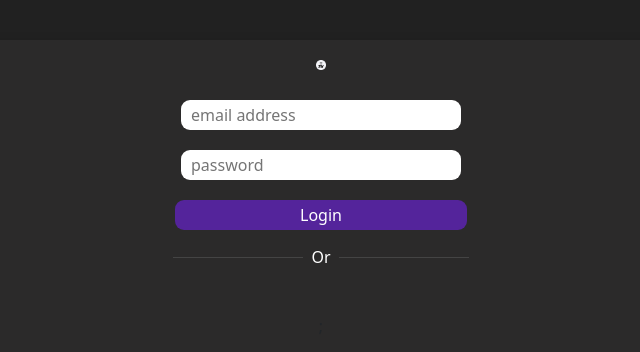
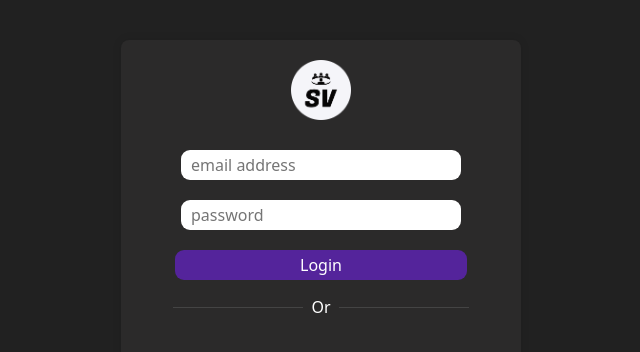
Before and after one commit to SkillVault/skill-vault, a React (Vite) app: page /login in a window 1280 px wide. Shown: the part 160-512 px from the top of the page, without its empty margins (319-959 px from the left). Built offline with nearby package versions, Linux system fonts and the light colour scheme.

Commit message:
fixed every bugs

```diff
--- a/src/pages/landingpage/LandingPage.css
+++ b/src/pages/landingpage/LandingPage.css
@@ -9,7 +9,7 @@
   top: 0;
   left: 0;
   width: 100%;
-  height: 100%;
+  height: 100vh;
   object-fit: cover;
   opacity: 0.15;
 }
@@ -22,20 +22,24 @@
 }
 
 .details-card {
+
   display: flex;
   justify-content: center;
   align-items: center;
-  max-width: 320px;
+  max-width: 360px;
   min-width: 180px;
-
-  height: 320px;
   min-height: 320px;
   background-color: rgba(255, 255, 255, 0.259);
   border-radius: 10px;
   padding: 2rem;
+
+  margin: 25px auto;
+  margin-bottom: 40px;
+}
+
+.details-card p {
+  font-size: 18px;
   text-align: center;
-  margin: 0 auto;
-  margin-bottom: 40px;
 }
 
 #sign-up-button {
--- a/src/pages/landingpage/LandingPage.jsx
+++ b/src/pages/landingpage/LandingPage.jsx
@@ -18,7 +18,7 @@ const LandingPage = () => (
         className="background-image"
       />
       <div className="details-card">
-        <p style={{ maxWidth: "400px", minWidth: "300px", fontSize: "21px" }}>
+        <p style={{  }}>
           Skill Vault is more than just a platform, it's your personalized
           roadmap to mastering the skills you need to achieve your career goals.
           Whether you're a seasoned professional looking to upskill or a budding
--- a/src/pages/loginpage/LoginPage.css
+++ b/src/pages/loginpage/LoginPage.css
@@ -1,12 +1,13 @@
-.login-container {
+.main-container {
   display: flex;
   align-items: center;
   justify-content: center;
   height: 100vh;
+
   background-color: #212121;
 }
 
-.container {
+.login-container {
   height: 400px;
   width: 400px;
   display: flex;
@@ -17,13 +18,14 @@
   box-shadow: 0 0 10px rgba(0, 0, 0, 0.1);
 }
 
-.container img {
-  padding: 20px;
-  width: 50px;
-  height: 50px;
+.login-container gbtn{
+  width: 200px;
 }
 
-.container input {
+
+
+
+.login-container input {
 
   border: 0;
   height: 30px;
@@ -33,13 +35,20 @@
   border-radius: 9px;
 }
 
-.container input:focus {
+.login-container img {
+
+  padding: 20px;
+  height: 100px;
+  width: 100px;
+}
+
+.login-container input:focus {
 
   outline: none;
   border: none;
 }
 
-.container button {
+.login-container button {
 
   background-color: #54249b;
 
--- a/src/pages/loginpage/LoginPage.jsx
+++ b/src/pages/loginpage/LoginPage.jsx
@@ -7,14 +7,19 @@ import "./LoginPage.css";
 function LoginPage() {
   const navigate = useNavigate();
   return (
-    <div className="login-container">
-      <div className="container">
+    <div className="main-container">
+      <div className="login-container">
         <img src="./src/assets/logo.png" />
         <input type="email" id="userEmail" placeholder="email address" />
         <input type="password" id="userPassword" placeholder="password" />
-        <button className="loginBtn" onClick={
-          () => {navigate('/homepage')}
-        }>Login</button>
+        <button
+          className="loginBtn"
+          onClick={() => {
+            navigate("/homepage");
+          }}
+        >
+          Login
+        </button>
         <div className="singleLine">
           <div className="line"></div>
           <text>Or</text>
@@ -23,14 +28,13 @@ function LoginPage() {
         <GoogleLogin
           clientId="109725098981-becg76b1emp5dnji0n1tla3j43743lgn.apps.googleusercontent.com"
           onSuccess={(credentialResponse) => {
-            navigate('/homepage');
+            navigate("/homepage");
             console.log(credentialResponse);
           }}
           onError={() => {
             console.log("Login Failed");
           }}
         />
-        ;
       </div>
     </div>
   );
```
